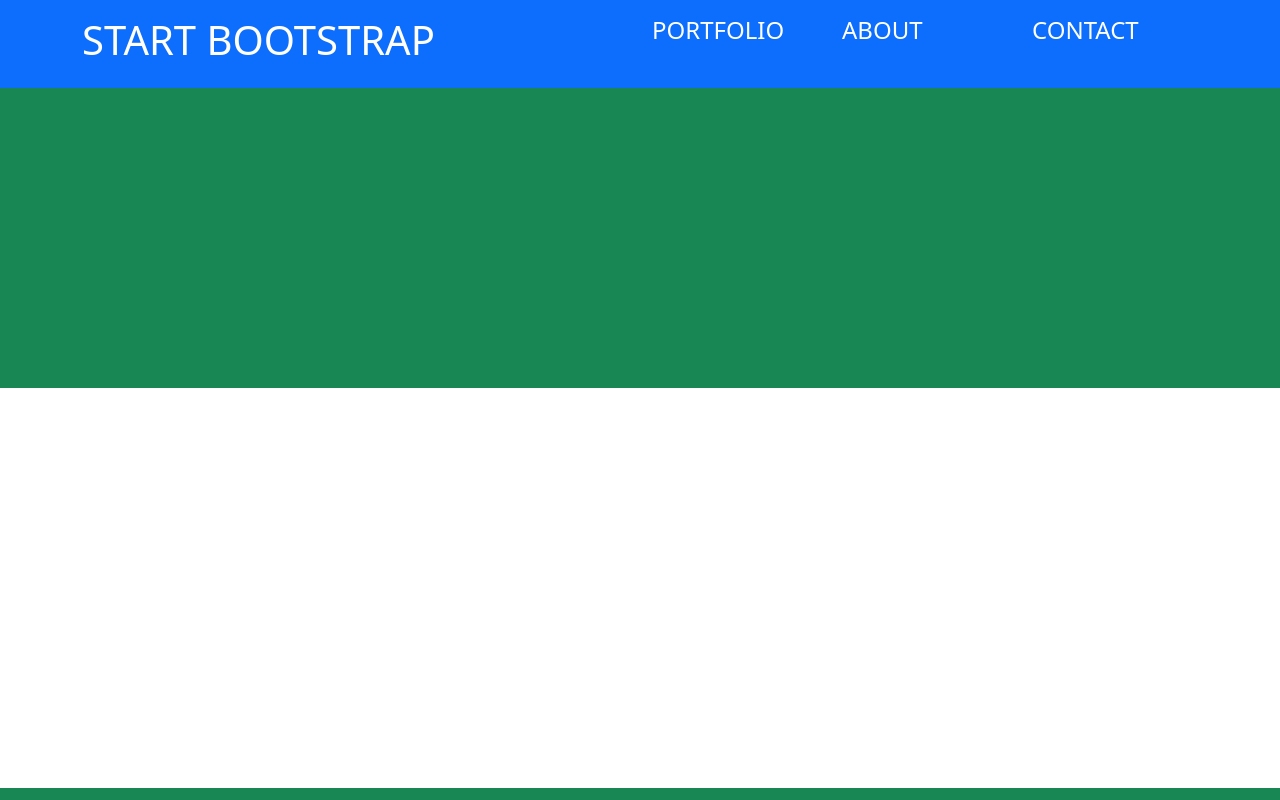
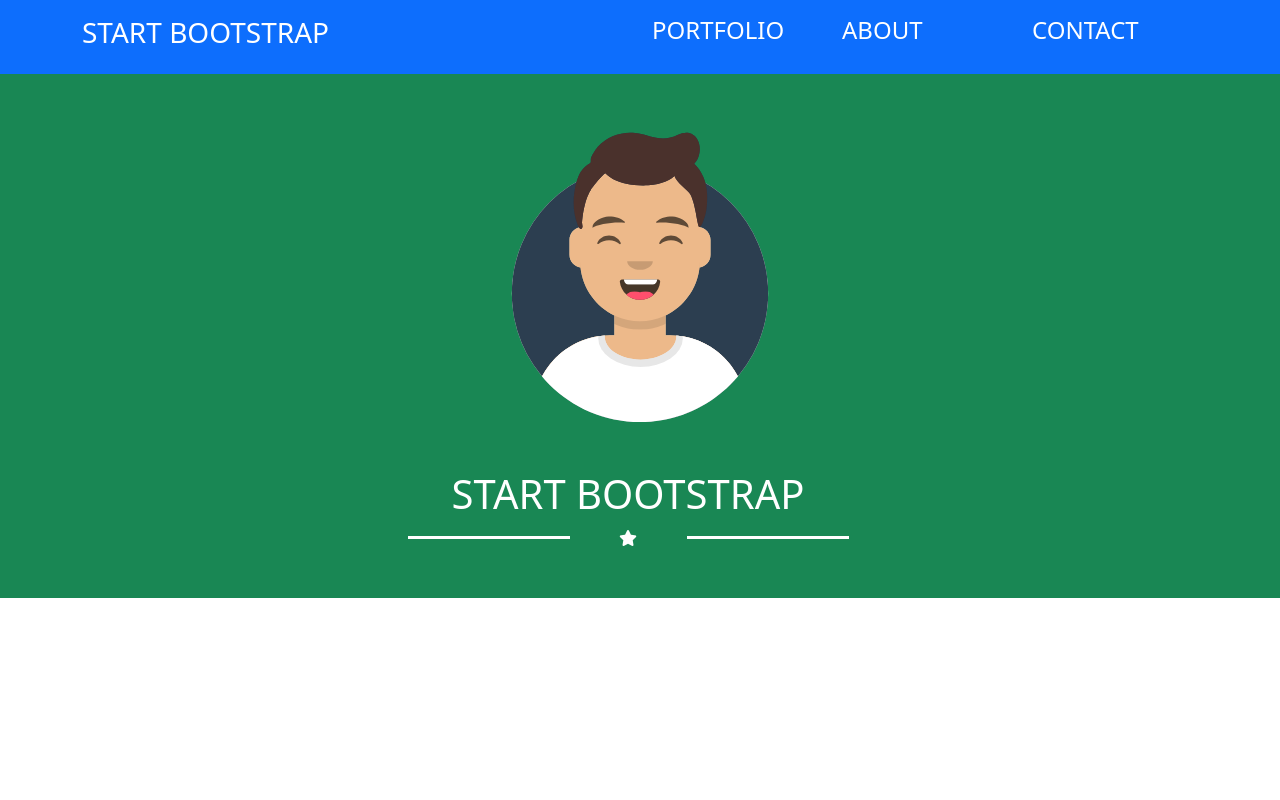
Before and after one commit to andrea1632/html-css-bootstrap-freelancer, a plain HTML site: page index.html in a window 1280 px wide. Shown: the top 800 px of the page. Drawn offline with nearby package versions, Linux system fonts and the light colour scheme.

Commit message:
hero content

```diff
--- a/asset/css/style.css
+++ b/asset/css/style.css
@@ -3,7 +3,7 @@
     /* height: 100px; */
 }
 .ab_hero{
-    height: 300px;
+    /* height: 300px; */
 }
 .ab_portfolio{
     height: 400px;
@@ -20,3 +20,13 @@
 .ab_copyright{
     height: 75px;
 }
+.avatar-container{
+    height: 300px;
+}
+.avatar-img{
+    height: 100%;
+}
+.ab_line{
+    width: 100%;
+    height: 3px;
+}
--- a/index.html
+++ b/index.html
@@ -5,6 +5,8 @@
     <meta http-equiv="X-UA-Compatible" content="IE=edge">
     <meta name="viewport" content="width=device-width, initial-scale=1.0">
     <title>Freelancer</title>
+    <!-- FONTAWESOME -->
+    <link rel="stylesheet" href="https://cdnjs.cloudflare.com/ajax/libs/font-awesome/6.0.0/css/all.min.css" integrity="sha512-9usAa10IRO0HhonpyAIVpjrylPvoDwiPUiKdWk5t3PyolY1cOd4DSE0Ga+ri4AuTroPR5aQvXU9xC6qOPnzFeg==" crossorigin="anonymous" referrerpolicy="no-referrer" />
     <!-- BOOTSTRAP 5 CSS -->
     <link href="https://cdn.jsdelivr.net/npm/bootstrap@5.0.2/dist/css/bootstrap.min.css" rel="stylesheet" integrity="sha384-EVSTQN3/azprG1Anm3QDgpJLIm9Nao0Yz1ztcQTwFspd3yD65VohhpuuCOmLASjC" crossorigin="anonymous">
     <link rel="stylesheet" href="./asset/css/style.css">
@@ -14,7 +16,7 @@
         <div class="container ab_container">
             <div class="row py-3">
                 <div class="col-6">
-                    <h1 class="text-white">START BOOTSTRAP</h1>
+                    <h1 class="text-white fs-3">START BOOTSTRAP</h1>
                 </div>
                 <div class="col-2">
                     <h4 class="text-white">PORTFOLIO</h4></a>
@@ -28,11 +30,27 @@
         </div>
     </header>
     <main>
-        <section>
-            <div class="container-fluid bg-success">
-                <div class="row ab_hero">
-                    <div class="col">
-
+        <section class="bg-success">
+            <div class="container">
+                <div class="row ab_hero pt-5">
+                    <div class="col-12 avatar-container">
+                        <img src="./asset/img/avatar.svg" class="rounded mx-auto d-block avatar-img" alt="...">
+                    </div>
+                    <div class="row justify-content-center align-items-center py-5">
+                    <div class="col-12">
+                        <h2 class="text-white text-center fs-1">
+                            START BOOTSTRAP
+                        </h2>
+                    </div>
+                    <div class="col-2">
+                        <div class="ab_line bg-white"></div>
+                    </div>
+                    <div class="col-1 text-white text-center">
+                        <i class="fa-solid fa-star"></i>
+                    </div>
+                    <div class="col-2">
+                        <div class="ab_line bg-white"></div>
+                    </div>
                     </div>
                 </div>
             </div>
```
